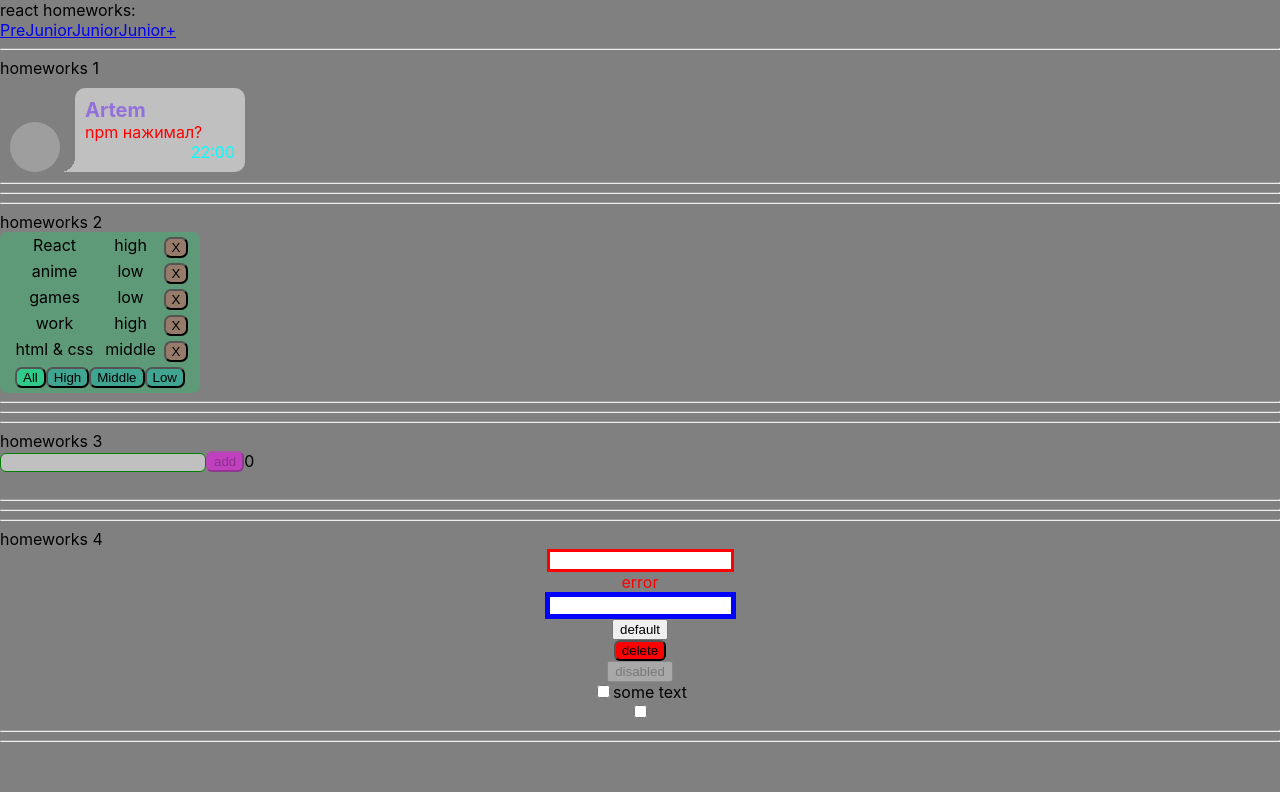
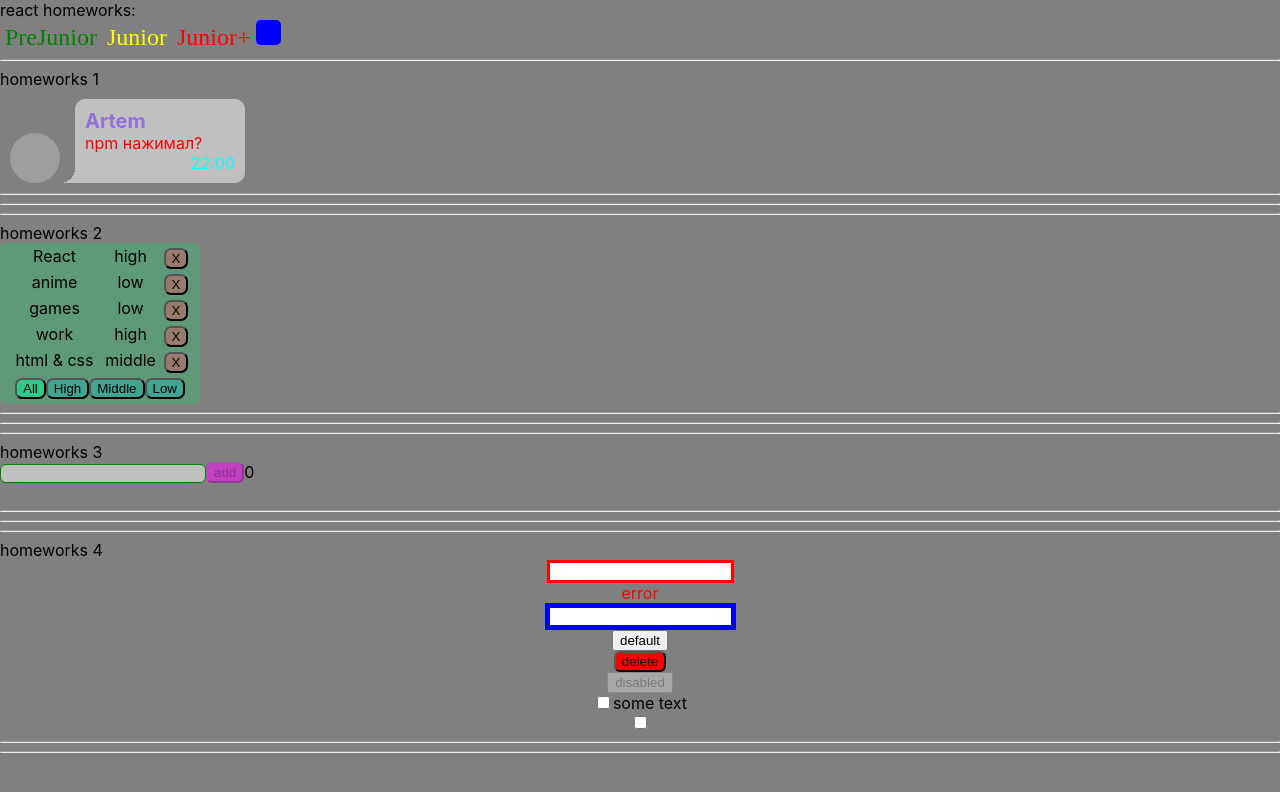
Before and after one commit to PasterIvan/homeworks-by-ignat, a React (Create React App) app: page /#/pre-junior in a window 1280 px wide. Shown: the top 792 px of the page. Built offline with nearby package versions, Linux system fonts and the light colour scheme; grey boxes are pictures that could not be loaded.

Commit message:
HW5 add CSS

```diff
--- /dev/null
+++ b/src/p2-homeworks/h5-rrd-v6/Header.module.css
@@ -0,0 +1,31 @@
+.preJun {
+    font-family: "Times New Roman";
+    font-size: x-large;
+    text-decoration: none;
+    padding: 5px;
+    color: green;
+}
+
+.jun {
+    font-family: "Times New Roman";
+    font-size: x-large;
+    text-decoration: none;
+    padding: 5px;
+    color: yellow;
+}
+
+.junPlus {
+    font-family: "Times New Roman";
+    font-size: x-large;
+    text-decoration: none;
+    padding: 5px;
+    color: red;
+}
+
+.menu {
+    display: inline-block;
+    width: 25px;
+    height: 25px;
+    background-color: blue;
+    border-radius: 5px;
+}
--- a/src/p2-homeworks/h5-rrd-v6/Header.tsx
+++ b/src/p2-homeworks/h5-rrd-v6/Header.tsx
@@ -1,14 +1,16 @@
 import React from 'react'
 import { NavLink } from 'react-router-dom'
-import {PATH} from "./Pages";
+import {PATH} from "./Pages"
+import style from './Header.module.css'
 
 function Header() {
     return (
         <div>
             {/*// add NavLinks*/}
-            <NavLink to={PATH.PRE_JUNIOR}>PreJunior</NavLink>
-            <NavLink to={PATH.JUNIOR}>Junior</NavLink>
-            <NavLink to={PATH.Junior_Plus}>Junior+</NavLink>
+            <NavLink to={PATH.PRE_JUNIOR} className={style.preJun}>PreJunior</NavLink>
+            <NavLink to={PATH.JUNIOR} className={style.jun}>Junior</NavLink>
+            <NavLink to={PATH.Junior_Plus} className={style.junPlus}>Junior+</NavLink>
+            <div className={style.menu}></div>
         </div>
     )
 }
--- a/src/p2-homeworks/h5-rrd-v6/Pages.tsx
+++ b/src/p2-homeworks/h5-rrd-v6/Pages.tsx
@@ -8,7 +8,7 @@ import JuniorPlus from './pages/JuniorPlus';
 export const PATH = {
     PRE_JUNIOR: '/pre-junior',
     JUNIOR: '/junior',
-    Junior_Plus: '/junior_plus'
+    Junior_Plus: '/junior-plus'
     // add paths
 }
 
```
